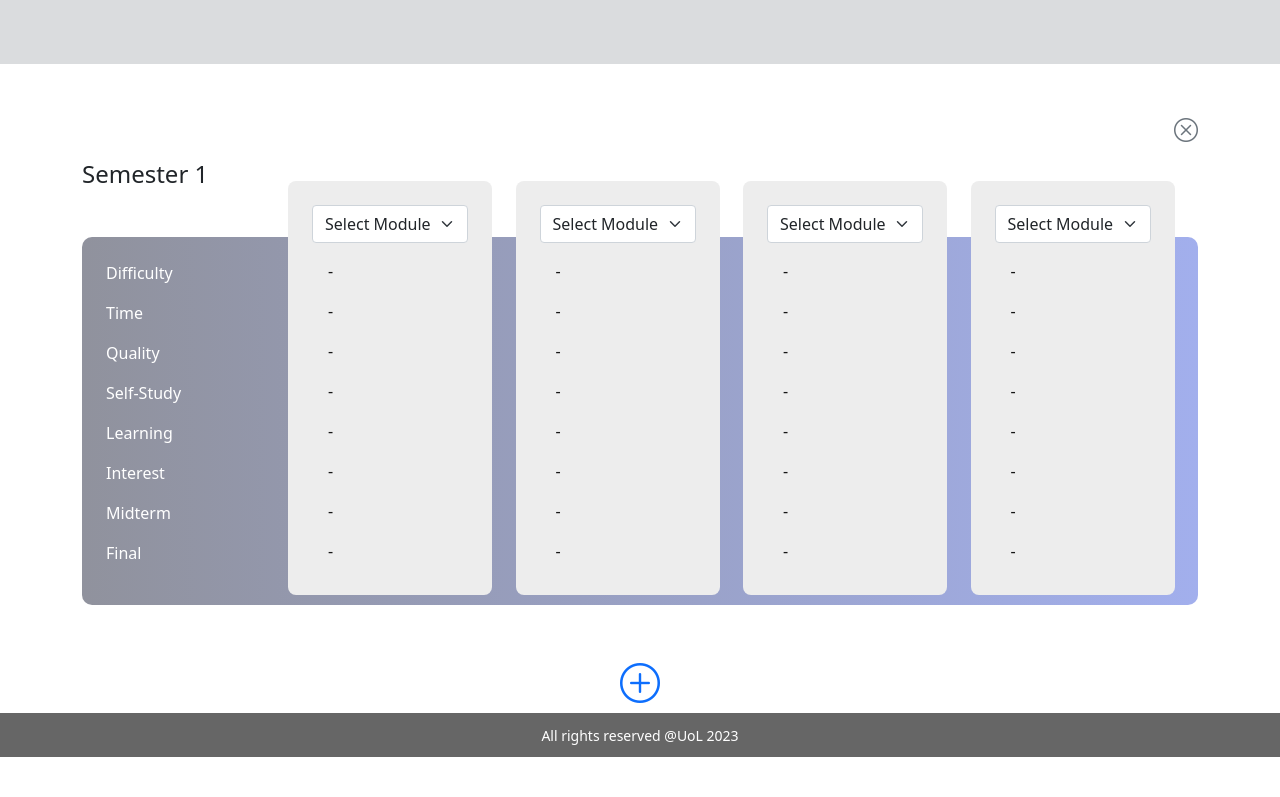
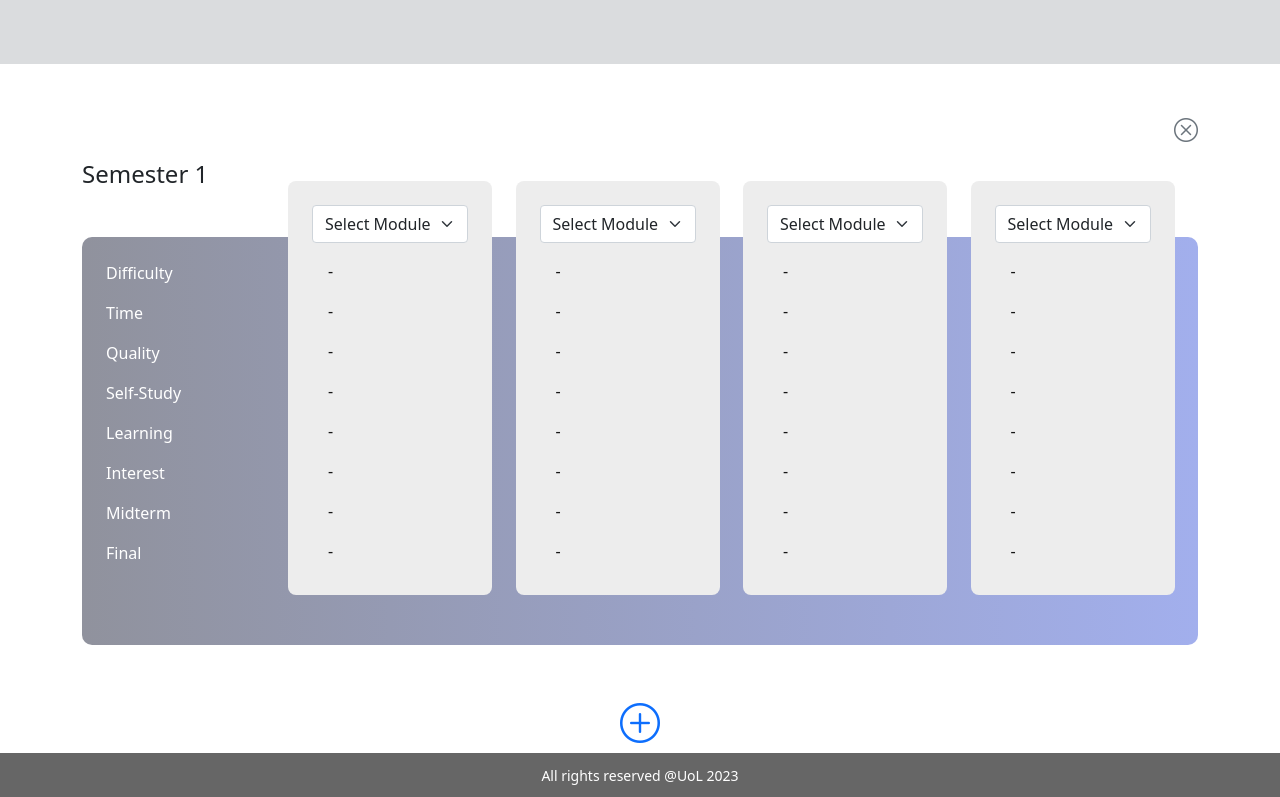
Before and after one commit to jberkovica/SeshMap, a React (Create React App) app: page /sessionplanner in a window 1280 px wide. Shown: the part 528-1325 px from the top of the page. Before the commit the page ends 1285 px from the top, so only its background shows below. Built offline with nearby package versions, Linux system fonts and the light colour scheme.

Commit message:
fix semester bottom padding

```diff
--- a/src/components/Semester.css
+++ b/src/components/Semester.css
@@ -3,4 +3,5 @@
     border-radius: 10px;
     position: relative;
     padding-top: 50px;
+    padding-bottom: 4rem !important;
 }
```
